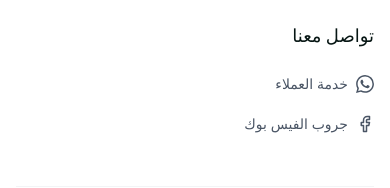
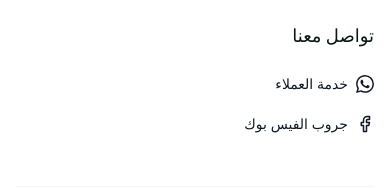
Before and after one commit to mohabx116-creator/dalilsubhi-landing-web, a React (Vite) app: page / in a window 390 px wide. Shown: the part 2200-2388 px from the top of the page. Built offline with nearby package versions, Linux system fonts and the light colour scheme; no server answers.

Commit message:
feat: add responsive Footer component with navigation and contact links

```diff
--- a/src/components/Footer.tsx
+++ b/src/components/Footer.tsx
@@ -56,7 +56,7 @@ export default function Footer() {
 
           <div>
             <h3 className="mb-5 text-lg font-bold text-[#071614]">تواصل معنا</h3>
-            <ul className="space-y-3 text-sm font-medium leading-7 text-gray-600">
+            <ul className="space-y-3 text-sm font-medium leading-7">
               <li>
                 <a
                   href={WHATSAPP_GROUP_URL}
```
